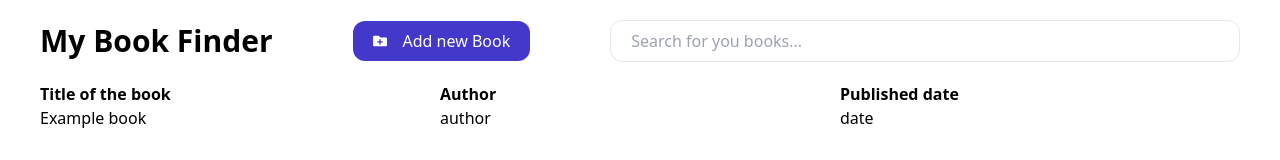
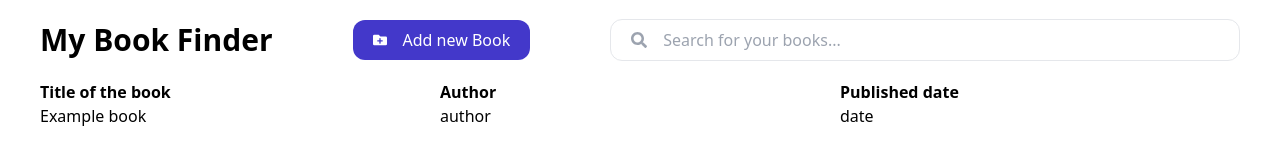
Before and after one commit to Lennartstachowiak/my-book-finder, a React (Create React App) app: page / in a window 1280 px wide. Shown: the top 160 px of the page. Built offline with nearby package versions, Linux system fonts and the light colour scheme.

Commit message:
[add] searchbar icon

```diff
--- a/src/Screens/components/Header.tsx
+++ b/src/Screens/components/Header.tsx
@@ -16,7 +16,7 @@ function Header({
   isSearchBarVisible: Boolean;
 }) {
   return (
-    <header className="flex space-x-20 items-center py-5">
+    <header className="flex space-x-20 items-center py-5 h-20">
       <h2 className="font-semibold text-3xl whitespace-nowrap">
         My Book Finder
       </h2>
--- a/src/Screens/components/SearchBar.tsx
+++ b/src/Screens/components/SearchBar.tsx
@@ -1,11 +1,18 @@
+import { faSearch } from "@fortawesome/free-solid-svg-icons";
+import { FontAwesomeIcon } from "@fortawesome/react-fontawesome";
+
 const SearchBar = ({ visible }: { visible: Boolean }) => {
   if (visible) {
     return (
-      <input
+      <div className="flex border rounded-xl px-5 py-2 w-full items-center focus-within:border-indigo-700 focus-within:border-2">
+        <FontAwesomeIcon className="mr-4 text-gray-400" icon={faSearch} />
+        <input
         type="text"
-        placeholder="Search for you books..."
-        className="flex border rounded-xl px-5 py-2 w-full"
+        placeholder="Search for your books..."
+        className="w-full focus:outline-none"
       />
+      </div>
+
     );
   } else {
     return(
--- a/tailwind.config.js
+++ b/tailwind.config.js
@@ -5,7 +5,10 @@ module.exports = {
     extend: {},
   },
   variants: {
-    extend: {},
+    extend: {
+      borderColor: ['focus-within'],
+      borderWidth: ['focus-within'],
+    },
   },
   plugins: [],
 }
```
